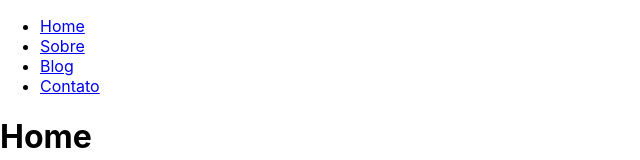
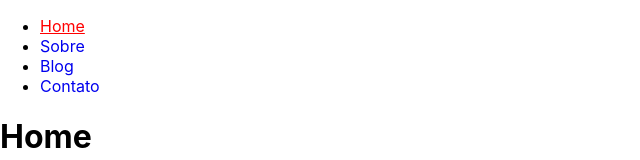
Before and after one commit to gabrielgraciani/react-ninja, a React (Create React App) app in the folder 5-router/1-hello-react-router/: page / in a window 1280 px wide. Shown: the top 160 px of the page, without its empty margins (0-640 px from the left). Built offline with nearby package versions, Linux system fonts and the light colour scheme.

Commit message:
Aula 315 - hello react router dom - NavLink - componente especial para navegação

```diff
--- a/5-router/1-hello-react-router/src/App.js
+++ b/5-router/1-hello-react-router/src/App.js
@@ -1,12 +1,18 @@
-import React from 'react';
-import {BrowserRouter, Link, Route, Switch} from 'react-router-dom';
+import React, {Component} from 'react';
+import {BrowserRouter, Route, Switch, NavLink} from 'react-router-dom';
+import './assets/css/styles.css';
 
-function App() {
+const Link = (props) => (
+	<NavLink activeStyle={{color: 'red'}} {...props} />
+);
+
+class App extends Component{
+	render(){
 	  return (
 		<BrowserRouter>
 			<div className="App">
 				<ul>
-				<li><Link to="/">Home</Link></li>
+					<li><Link to="/" exact>Home</Link></li>
 					<li><Link to="/sobre">Sobre</Link></li>
 					<li><Link to="/blog">Blog</Link></li>
 					<li><Link to="/contato">Contato</Link></li>
@@ -21,6 +27,7 @@ function App() {
 			</div>
 		</BrowserRouter>
 	  );
+	}
 }
 
 const Home = () => (
--- /dev/null
+++ b/5-router/1-hello-react-router/src/assets/css/styles.css
@@ -0,0 +1,2 @@
+a{text-decoration: none;}
+.active{text-decoration:underline;}
```
Lines whose indentation alone changed are shown as unchanged.
